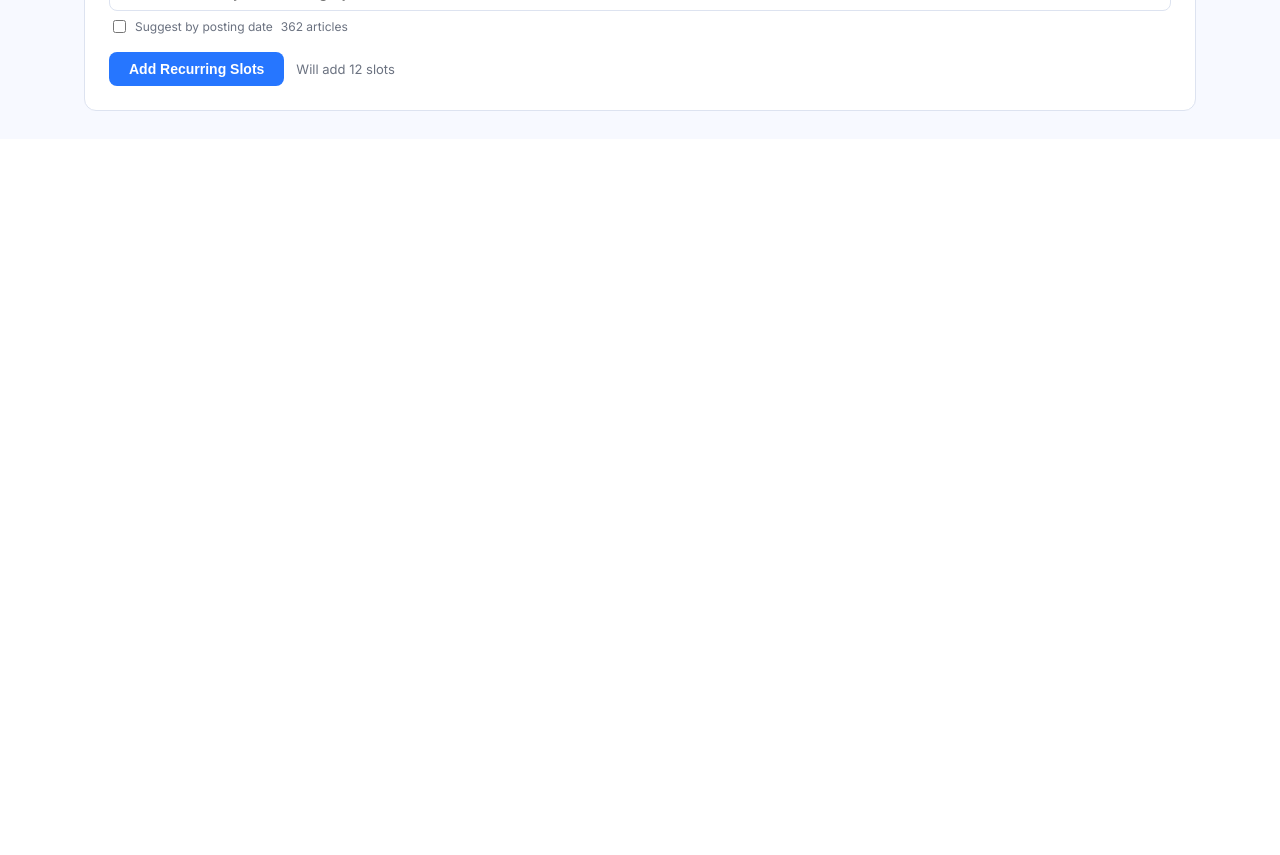
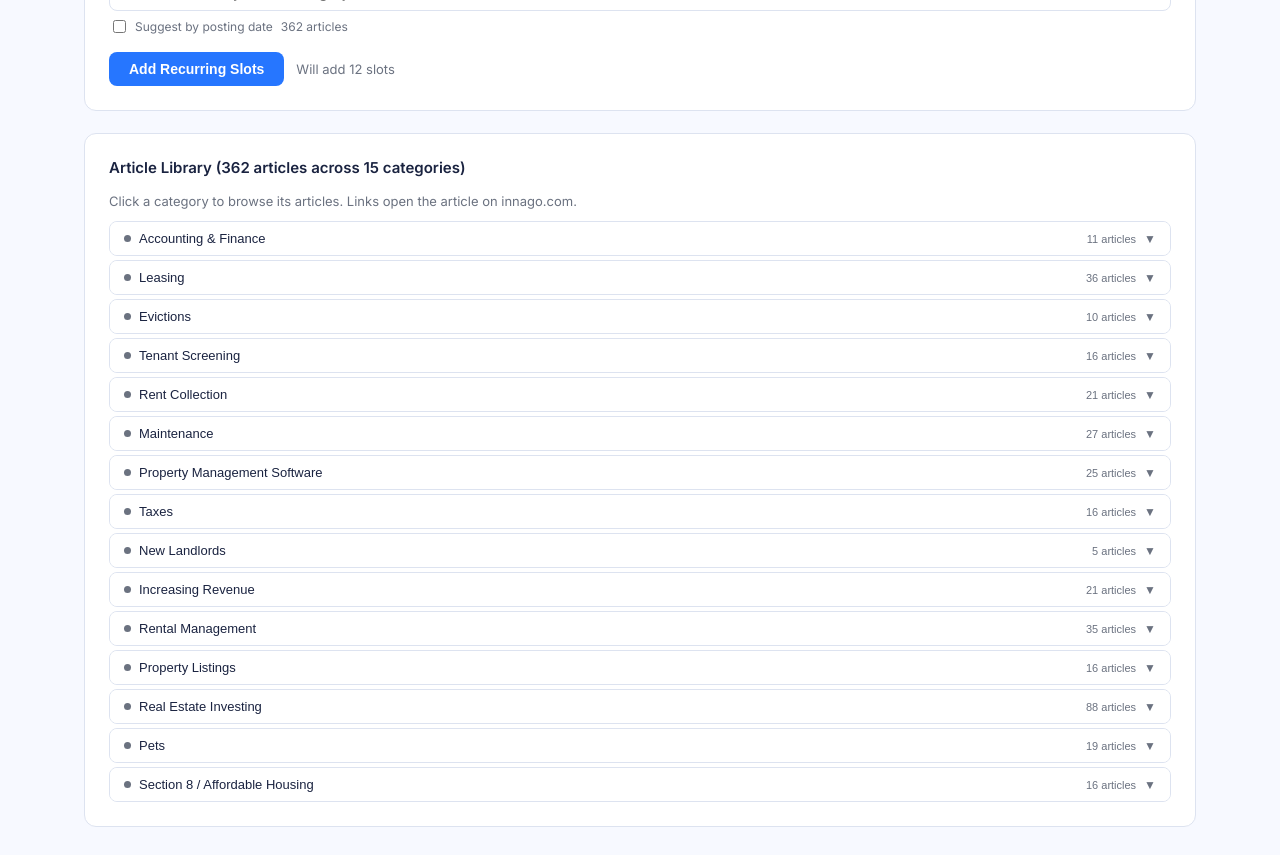
Before and after one commit to sarahhutchinson19/social-media-web-app, a Next.js app: page / in a window 1280 px wide. Shown: the part 920-1775 px from the top of the page. Before the commit the page ends 1059 px from the top, so only its background shows below. Built offline with nearby package versions, Linux system fonts and the light colour scheme.

Commit message:
Add Article Library accordion below recurring slots

```diff
--- a/pages/index.js
+++ b/pages/index.js
@@ -72,6 +72,7 @@ export default function Dashboard() {
   });
   // ── Slot list filters ────────────────────────
   const [slotFilterFrom, setSlotFilterFrom] = useState('');
+  const [openCategory, setOpenCategory] = useState(null); // for article library accordion
   const [slotFilterTo, setSlotFilterTo] = useState('');
 
   // ── Live article library ─────────────────────
@@ -700,6 +701,56 @@ export default function Dashboard() {
                     }
                     return count > 0 ? <span style={{ fontSize:13, color:MUTED }}>Will add {count} slot{count!==1?'s':''}</span> : null;
                   })()}
+                </div>
+              </Card>
+            </div>
+
+            {/* ── Article Library ── */}
+            <div>
+              <Card title={`Article Library (${ALL_ARTICLES.length} articles across ${Object.keys(CATEGORIES).length} categories)`}>
+                <p style={{ margin:'0 0 12px', fontSize:13, color:MUTED }}>
+                  Click a category to browse its articles. Links open the article on innago.com.
+                </p>
+                <div style={{ display:'flex', flexDirection:'column', gap:4 }}>
+                  {Object.entries(CATEGORIES).map(([cat, urls]) => {
+                    const isOpen = openCategory === cat;
+                    return (
+                      <div key={cat} style={{ borderRadius:8, border:`1px solid ${BORDER}`, overflow:'hidden' }}>
+                        {/* Category header */}
+                        <button onClick={()=>setOpenCategory(isOpen ? null : cat)}
+                          style={{ width:'100%', display:'flex', alignItems:'center', justifyContent:'space-between',
+                            padding:'9px 14px', background:isOpen?BLUE_BG:'#fff', border:'none', cursor:'pointer',
+                            fontSize:13, fontWeight:isOpen?600:400, color:isOpen?BLUE:TEXT }}>
+                          <span style={{ display:'flex', alignItems:'center', gap:8 }}>
+                            <span style={{ width:7, height:7, borderRadius:'50%', background:isOpen?BLUE:MUTED, display:'inline-block', flexShrink:0 }} />
+                            {cat}
+                          </span>
+                          <span style={{ display:'flex', alignItems:'center', gap:8 }}>
+                            <span style={{ fontSize:11, color:isOpen?BLUE:MUTED, fontWeight:400 }}>{urls.length} articles</span>
+                            <span style={{ fontSize:12, color:isOpen?BLUE:MUTED }}>{isOpen ? '▲' : '▼'}</span>
+                          </span>
+                        </button>
+                        {/* Article list */}
+                        {isOpen && (
+                          <div style={{ padding:'8px 14px 12px', background:BG,
+                            display:'grid', gridTemplateColumns:'1fr 1fr', gap:'4px 16px' }}>
+                            {urls.map(url => {
+                              const slug = url.replace(/^https?:\/\/innago\.com\//, '').replace(/\/$/, '');
+                              const title = slug.replace(/-/g,' ').replace(/\b\w/g,c=>c.toUpperCase());
+                              return (
+                                <a key={url} href={url} target="_blank" rel="noreferrer"
+                                  style={{ fontSize:12, color:BLUE, textDecoration:'none', lineHeight:1.5,
+                                    whiteSpace:'nowrap', overflow:'hidden', textOverflow:'ellipsis' }}
+                                  title={title}>
+                                  {title}
+                                </a>
+                              );
+                            })}
+                          </div>
+                        )}
+                      </div>
+                    );
+                  })}
                 </div>
               </Card>
             </div>
```
